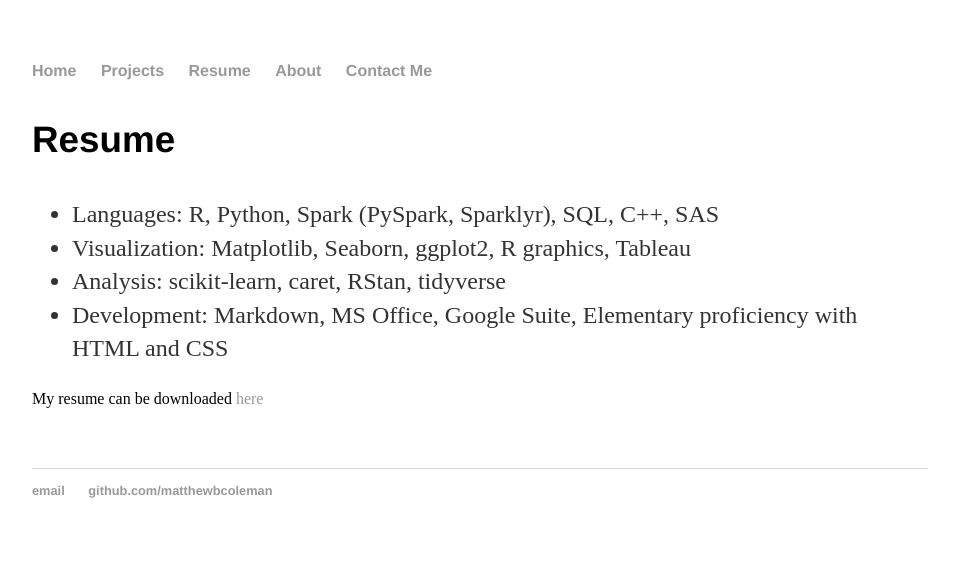
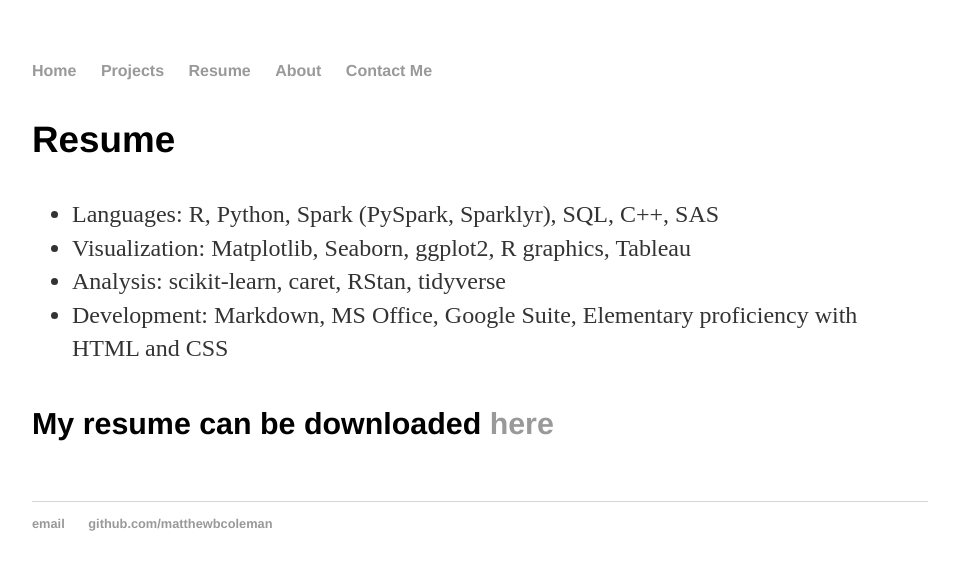
Before and after one commit to matthewbcoleman/matthewbcoleman.github.io, a Jekyll site: the page built from resume/index.html, in a window 1280 px wide. Shown: the top 570 px of the page, without its empty margins (160-1119 px from the left). Built offline with Jekyll 4.4.1, drawn with Linux system fonts in a browser that asks for light colours.

```diff
--- a/resume/index.html
+++ b/resume/index.html
@@ -13,6 +13,6 @@ title: Resume
 	 	</ul>
 
 
-	 	My resume can be downloaded <a href="/downloadables/resume.pdf"
-	 		download="matthewcolemanresume">here</a>
+	 	<h4> My resume can be downloaded <a href="/downloadables/resume.pdf"
+	 		download="matthewcolemanresume">here</a> </h4>
 	 </div>
```
